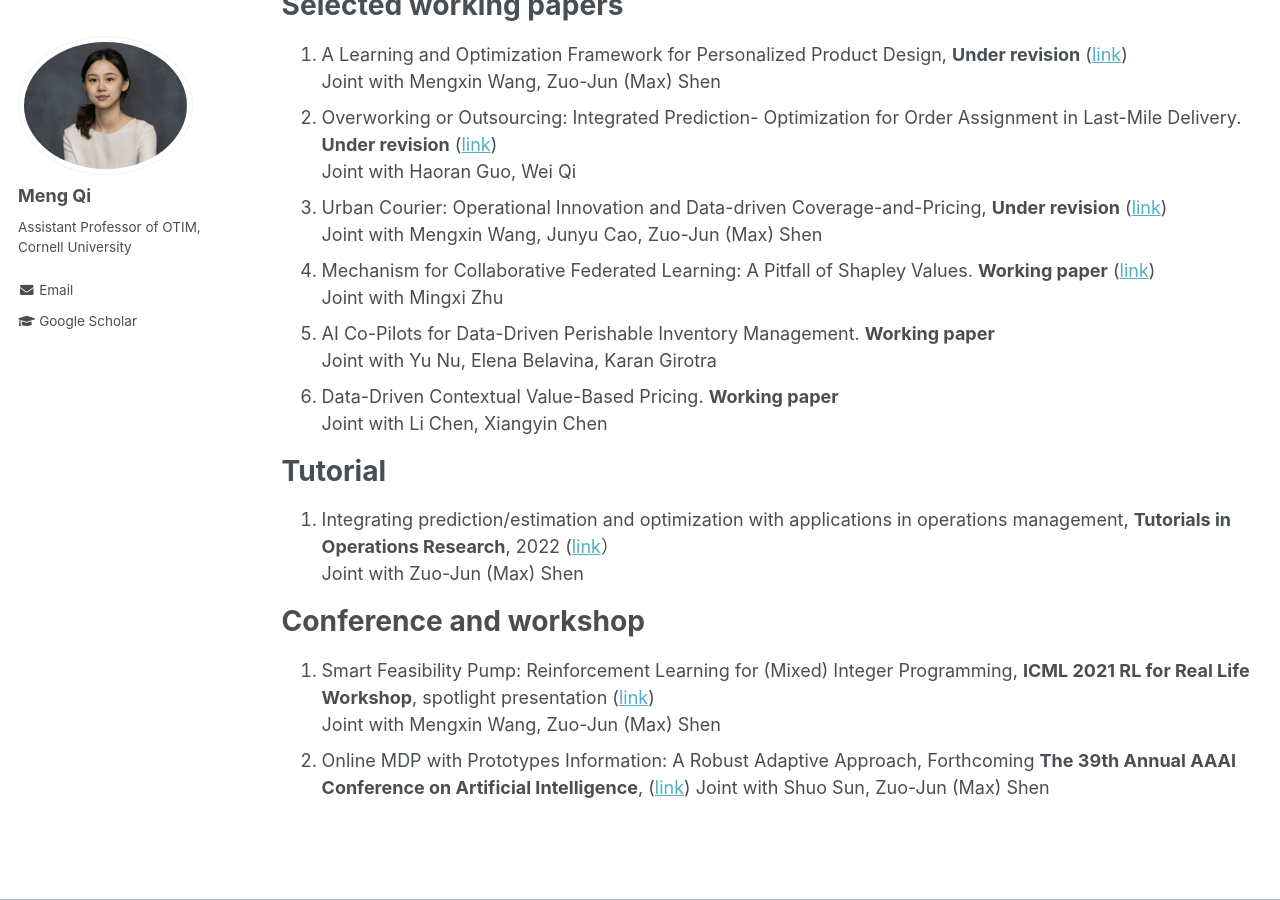
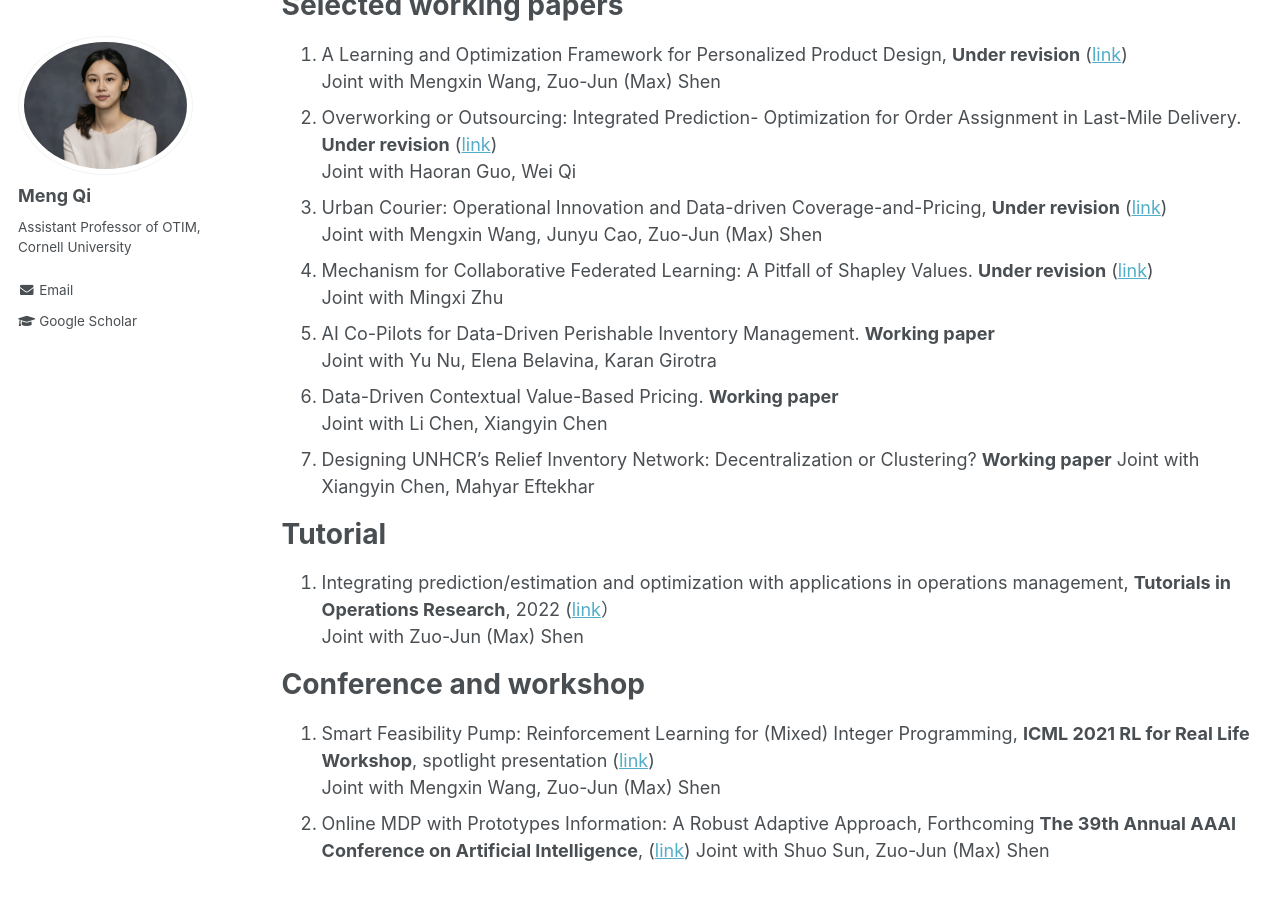
Before and after one commit to alicemengqi/site, a Jekyll site: the page built from _pages/publications.md, in a window 1280 px wide and 900 px high, scrolled down 636 px. Built offline with Jekyll 4.4.1, drawn with Linux system fonts in a browser that asks for light colours.

Commit message:
Revise publication statuses and add new paper
Updated publication status for several papers and added a new entry.

```diff
--- a/_pages/publications.md
+++ b/_pages/publications.md
@@ -33,13 +33,15 @@ Joint with Haoran Guo, Wei Qi
 1. Urban Courier: Operational Innovation and Data-driven Coverage-and-Pricing, **Under revision**
 ([link](https://papers.ssrn.com/sol3/papers.cfm?abstract_id=3678317))
 Joint with Mengxin Wang, Junyu Cao, Zuo-Jun (Max) Shen
-1. Mechanism for Collaborative Federated Learning: A Pitfall of Shapley Values. **Working paper**
+1. Mechanism for Collaborative Federated Learning: A Pitfall of Shapley Values. **Under revision**
 ([link](https://arxiv.org/abs/2403.04753))
 Joint with Mingxi Zhu
 1. AI Co-Pilots for Data-Driven Perishable Inventory Management. **Working paper**
 Joint with Yu Nu, Elena Belavina, Karan Girotra
 1. Data-Driven Contextual Value-Based Pricing. **Working paper**
 Joint with Li Chen, Xiangyin Chen
+1. Designing UNHCR’s Relief Inventory Network: Decentralization or Clustering? **Working paper**
+Joint with Xiangyin Chen, Mahyar Eftekhar
 
 
 # Tutorial
```
